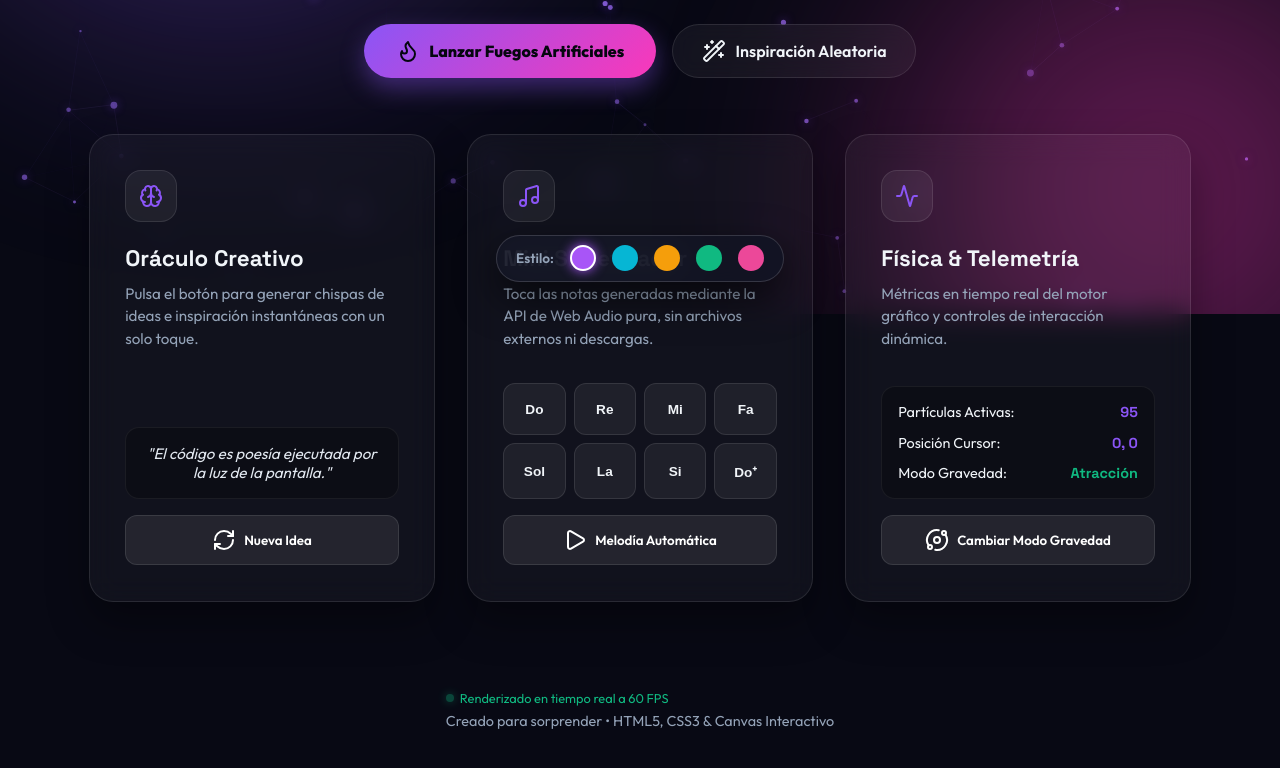
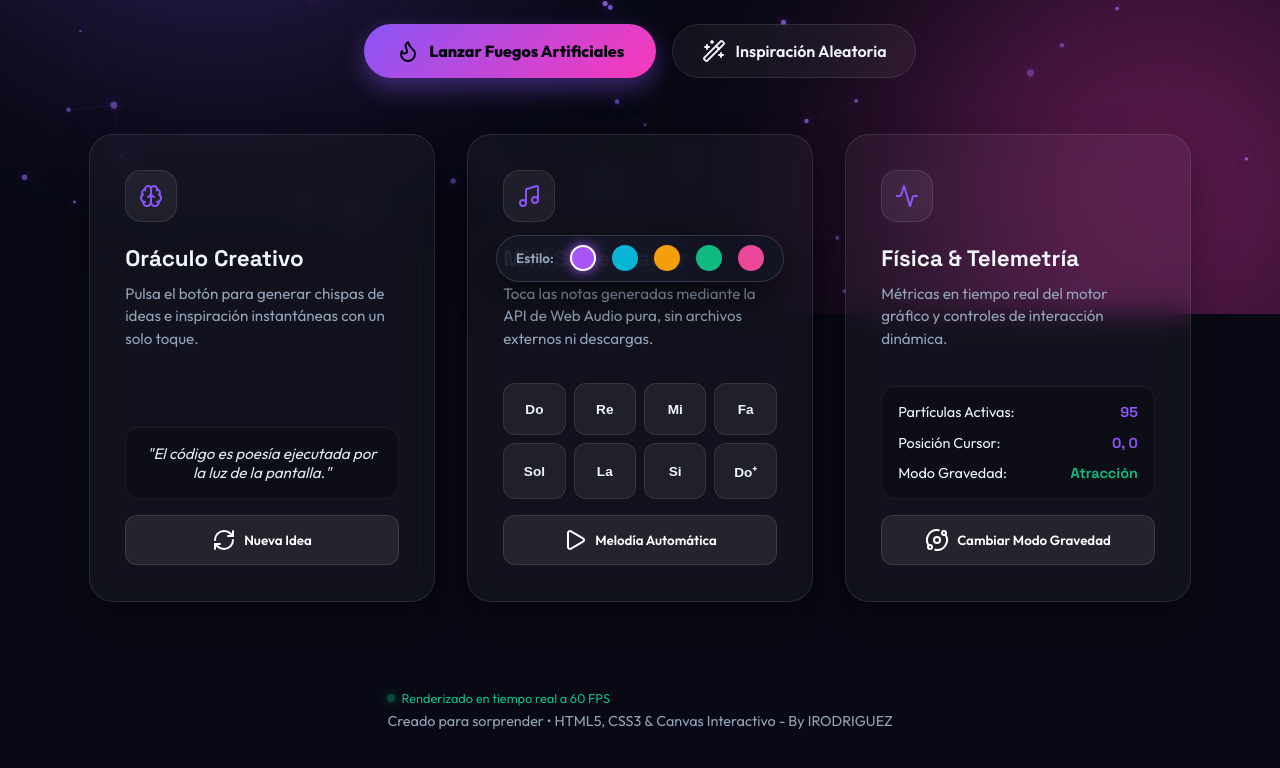
Before and after one commit to irodriguez-source/inspiracion, a plain HTML site: page index.html in a window 1280 px wide. Shown: the part 486-1254 px from the top of the page. Drawn offline with nearby package versions, Linux system fonts and the light colour scheme.

Commit message:
Update index.html
Co-Authored-By: SakCode <72462113+saknoelcode@users.noreply.github.com>
Co-Authored-By: Copilot <198982749+Copilot@users.noreply.github.com>

```diff
--- a/index.html
+++ b/index.html
@@ -684,7 +684,7 @@
         <span class="dot"></span>
         <span>Renderizado en tiempo real a 60 FPS</span>
       </div>
-      <p>Creado para sorprender • HTML5, CSS3 & Canvas Interactivo</p>
+      <p>Creado para sorprender • HTML5, CSS3 & Canvas Interactivo - By IRODRIGUEZ</p>
     </footer>
 
   </div>
```
